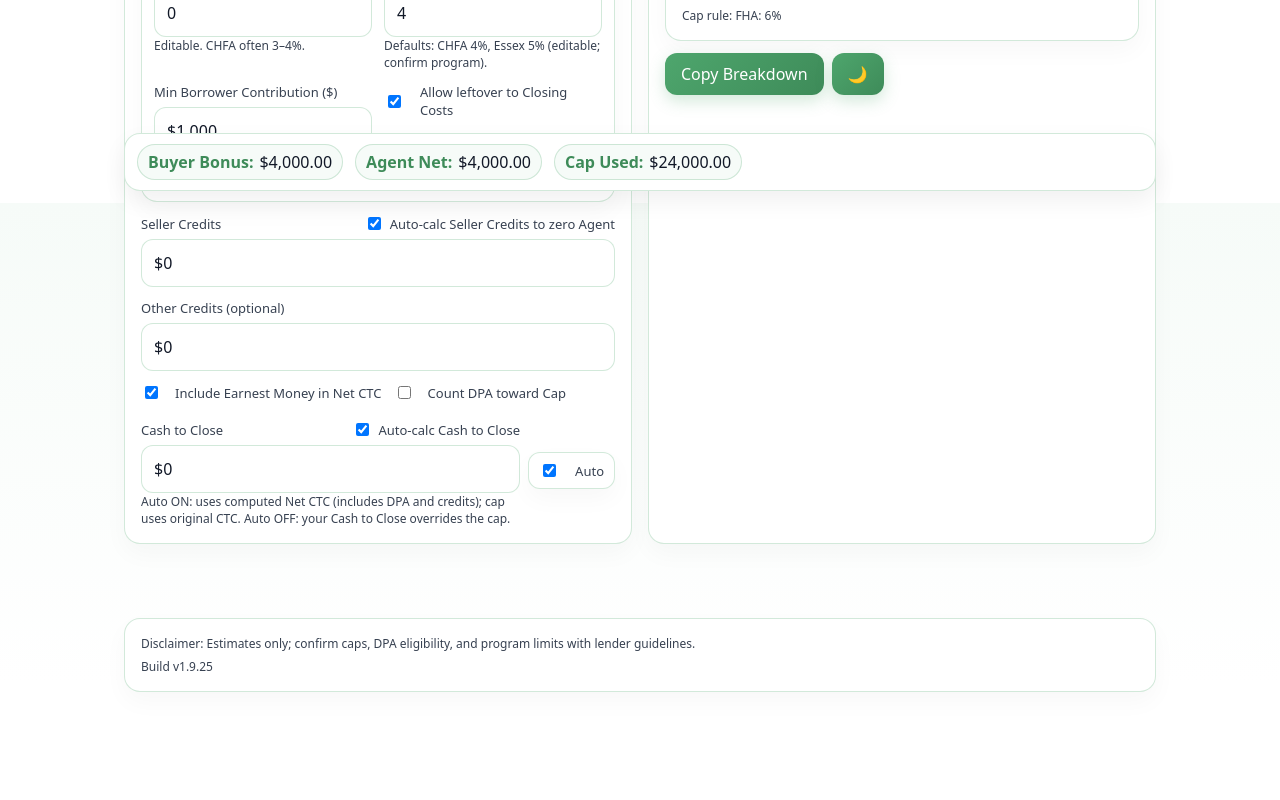
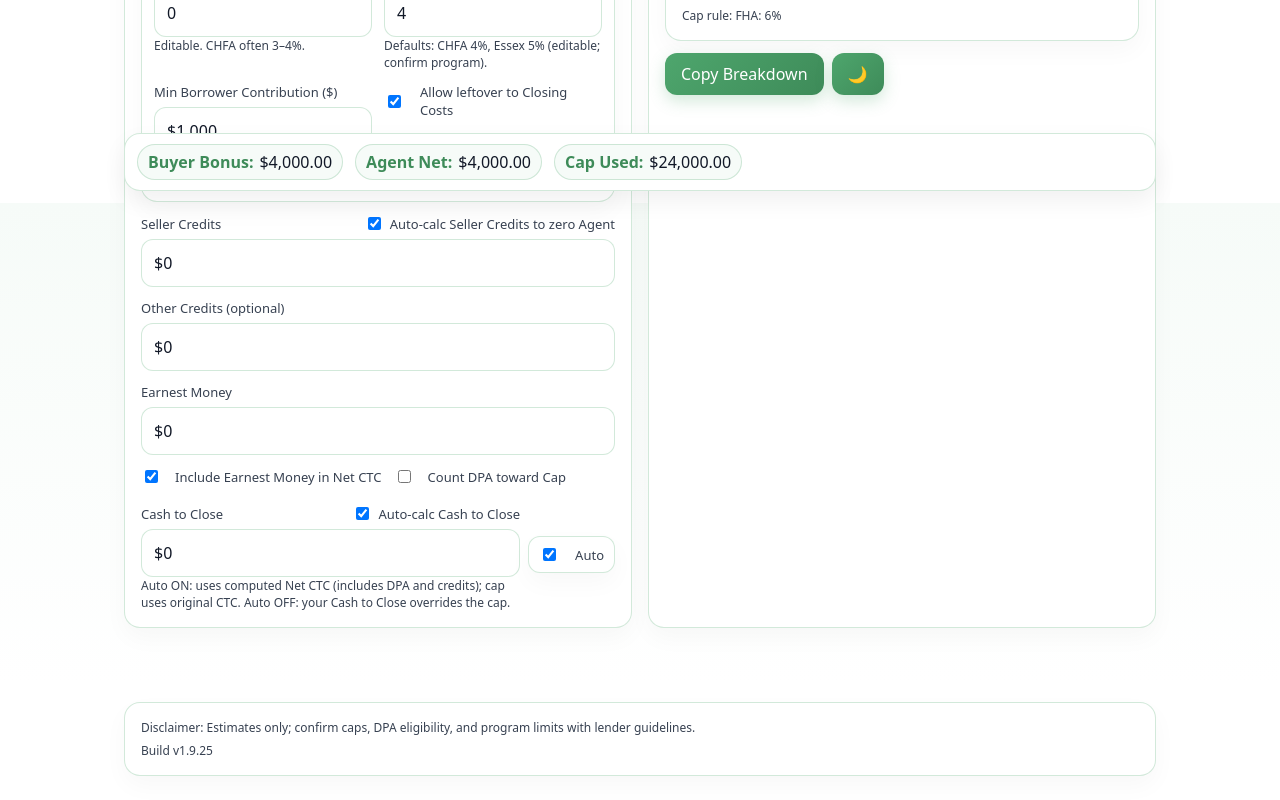
Before and after one commit to loganlgraham/agent-calculator, a React (Vite) app: page / in a window 1280 px wide. Shown: the part 597-1397 px from the top of the page. Before the commit the page ends 1313 px from the top, so only its background shows below. Built offline with nearby package versions, Linux system fonts and the light colour scheme.

Commit message:
Add earnest money input and integrate into net cash calculations

```diff
--- a/src/App.jsx
+++ b/src/App.jsx
@@ -176,7 +176,7 @@ dark? r.classList.add('dark') : r.classList.remove('dark'); },[dark]);
       dpaMinBorrower: dpa.minBorrower,
       ruleLabel: programCap.ruleLabel,
     };
-  },[priceNum, commissionPctInput, sellerCreditsInput, otherCreditsInput, cashToCloseInput, programCap.amount, autoEstimateCTC, downPctInput, downAmtInput, dpLastEdited, closingCostPctInput, dpaProgram, dpaMode, dpaAmountInput, dpaMaxPctInput, dpaMinBorrowerInput, dpaAllowCC, dpaCountsTowardCap, loanType, occupancy]);
+  },[priceNum, commissionPctInput, sellerCreditsInput, otherCreditsInput, earnestMoneyInput, includeEarnestInCTC, cashToCloseInput, programCap.amount, autoEstimateCTC, downPctInput, downAmtInput, dpLastEdited, closingCostPctInput, dpaProgram, dpaMode, dpaAmountInput, dpaMaxPctInput, dpaMinBorrowerInput, dpaAllowCC, dpaCountsTowardCap, loanType, occupancy]);
 const handleDownPctChange = (e)=>{ setDpLastEdited('percent'); setDownPctInput(e.target.value); };
   const handleDownAmtChange = (e)=>{
     setDpLastEdited('dollars');
@@ -310,6 +310,12 @@ const handleDownPctChange = (e)=>{ setDpLastEdited('percent'); setDownPctInput(e
             setOtherCreditsInput(v===''? '' : Number(v).toLocaleString(undefined,{style:'currency',currency:'USD',maximumFractionDigits:0}));
           }} onKeyDown={blurOnEnter} />
           <div style={{height:12}} />
+          <label>Earnest Money</label>
+          <input type="text" inputMode="numeric" value={earnestMoneyInput} onChange={e=>{
+            const v=(e.target.value||'').replace(/[^0-9.]/g,'');
+            setEarnestMoneyInput(v===''? '' : Number(v).toLocaleString(undefined,{style:'currency',currency:'USD',maximumFractionDigits:0}));
+          }} onKeyDown={blurOnEnter} />
+          <div style={{height:12}} />
           <div className="row" style={{gap:12, alignItems:'center', flexWrap:'wrap'}}>
             <label className="row">
               <input type="checkbox" checked={includeEarnestInCTC} onChange={e=>setIncludeEarnestInCTC(e.target.checked)} />
```
Lines whose indentation alone changed are shown as unchanged.
